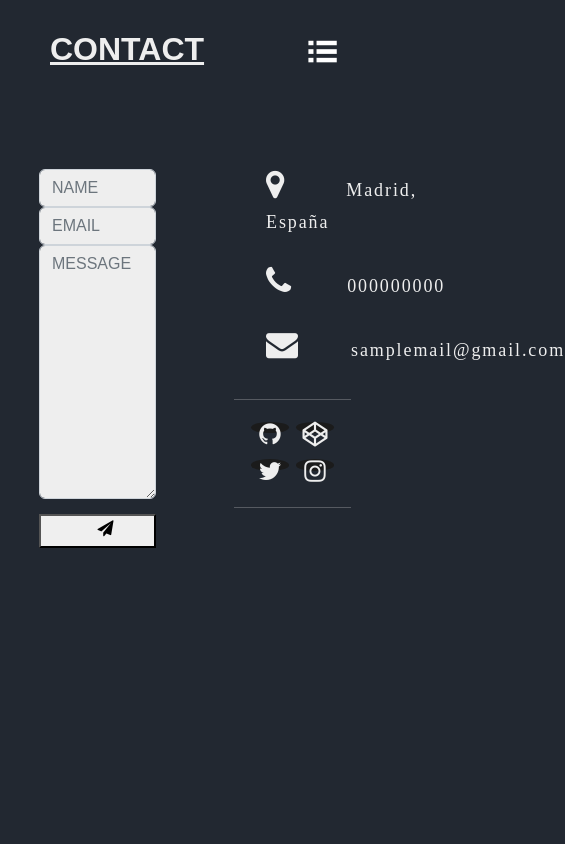
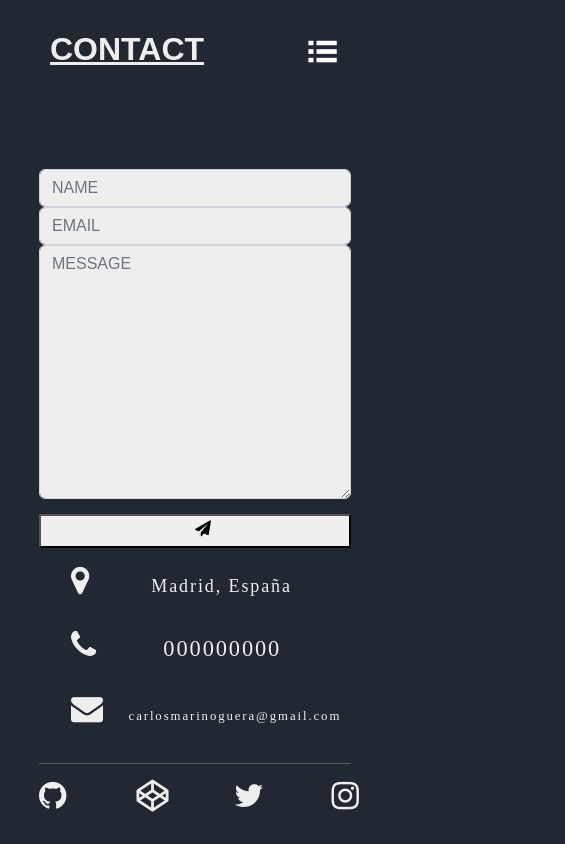
Before and after one commit to CarlosMari/202009279-GITT-PAT-practica2, a plain HTML site: page contact.html in a window 390 px wide. Shown: the whole page, 565 px wide, since content can reach past the window. Drawn offline with nearby package versions, Linux system fonts and the light colour scheme.

Commit message:
Fixed Contact

```diff
--- a/body.css
+++ b/body.css
@@ -34,3 +34,27 @@ footer{
     left: 30%;
     right: 30%;
 }
+
+@media screen and (max-width: 900px){
+    .carousel-inner img{
+        position: relative;
+        display:inline-block  !important;
+        left: 25% !important;
+        right: 25%;
+        }
+
+        body{
+            height: 100vh;
+            width: 100vw;
+            background: #222831;
+            background-size: cover;
+            color: #eeeeee;
+          }
+
+          .carousel-inner img{
+            position: relative;
+            display:inline-block  !important;
+
+            width: 75vw;
+            }
+}
--- a/contact.css
+++ b/contact.css
@@ -145,3 +145,83 @@
   .social-media-list li:hover a {
     color: #000;
   }
+
+  @media screen and (max-width: 900px){
+    .form{
+        position: relative;
+        max-width: 80vw;
+        font-weight: 400;
+    }
+
+    .wrapper{
+        display: flex;
+        flex-direction: column;
+        justify-content: space-between;
+        position: relative;
+        max-width: 80vw;
+        left: 10vw;
+        right: 10vw;
+        top: 10%;
+    }
+
+    .form-control, textarea{
+        max-width: 80vw;
+        background-color: #EEEEEE;
+        color: #222831;
+    }
+    .submitbutton{
+        margin-top: 15px;
+        height: 34px;
+        width: 80vw;
+        overflow: hidden;
+        transition: all .2s ease-in-out;
+    }
+
+    .altbutton{
+        width: 80vw;
+        height: 34px;
+        overflow: hidden;
+        transition: all .2s ease-in-out;
+    }
+
+    .social-media-list li {
+        position: relative;
+        display: flex;
+        flex-direction: row;
+        height: 3vh;
+        width: 25vw;
+        line-height: 3vw;
+        border-radius: 50%;
+        color: #fff;
+        background-color: #222831;
+        cursor: pointer;
+        transition: all .2s ease-in-out;
+        float: left;
+      }
+
+      .social-media-list{
+        justify-content: center;
+        float: left;
+        position: relative;
+        font-size: 2em;
+        text-align: center;
+        width: 100vw;
+        padding: 0;
+    }
+
+    .contact-container{
+        max-width: 80vw;
+    }
+
+    .gmail{
+        font-size: .4em;
+        margin-left: 2em;
+    }
+
+    .phone{
+        font-size: .7em;
+        margin-left: 3em;
+    }
+
+
+  }
--- a/contact.html
+++ b/contact.html
@@ -63,7 +63,7 @@
 
             <li class="list-item"><i class="fa fa-phone fa-2x"><span class="contact-text phone"><a href="tel:1-212-555-5555" title="Give me a call">000000000</a></span></i></li>
 
-            <li class="list-item"><i class="fa fa-envelope fa-2x"><span class="contact-text gmail"><a href="mailto:#" title="Send me an email">samplemail@gmail.com</a></span></i></li>
+            <li class="list-item"><i class="fa fa-envelope fa-2x"><span class="contact-text gmail"><a href="mailto:#" title="Send me an email">carlosmarinoguera@gmail.com</a></span></i></li>
 
           </ul>
           <hr>
```
